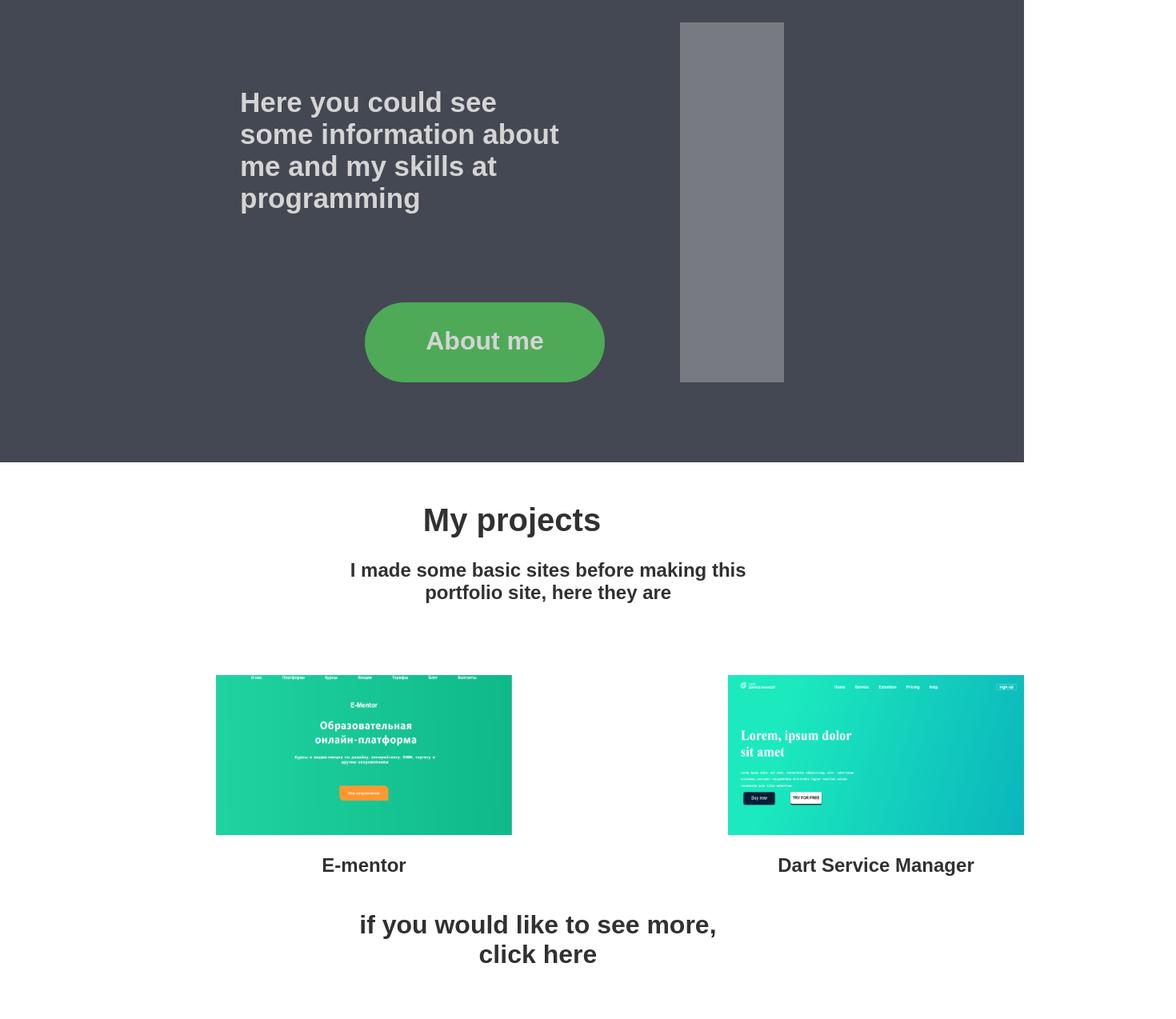
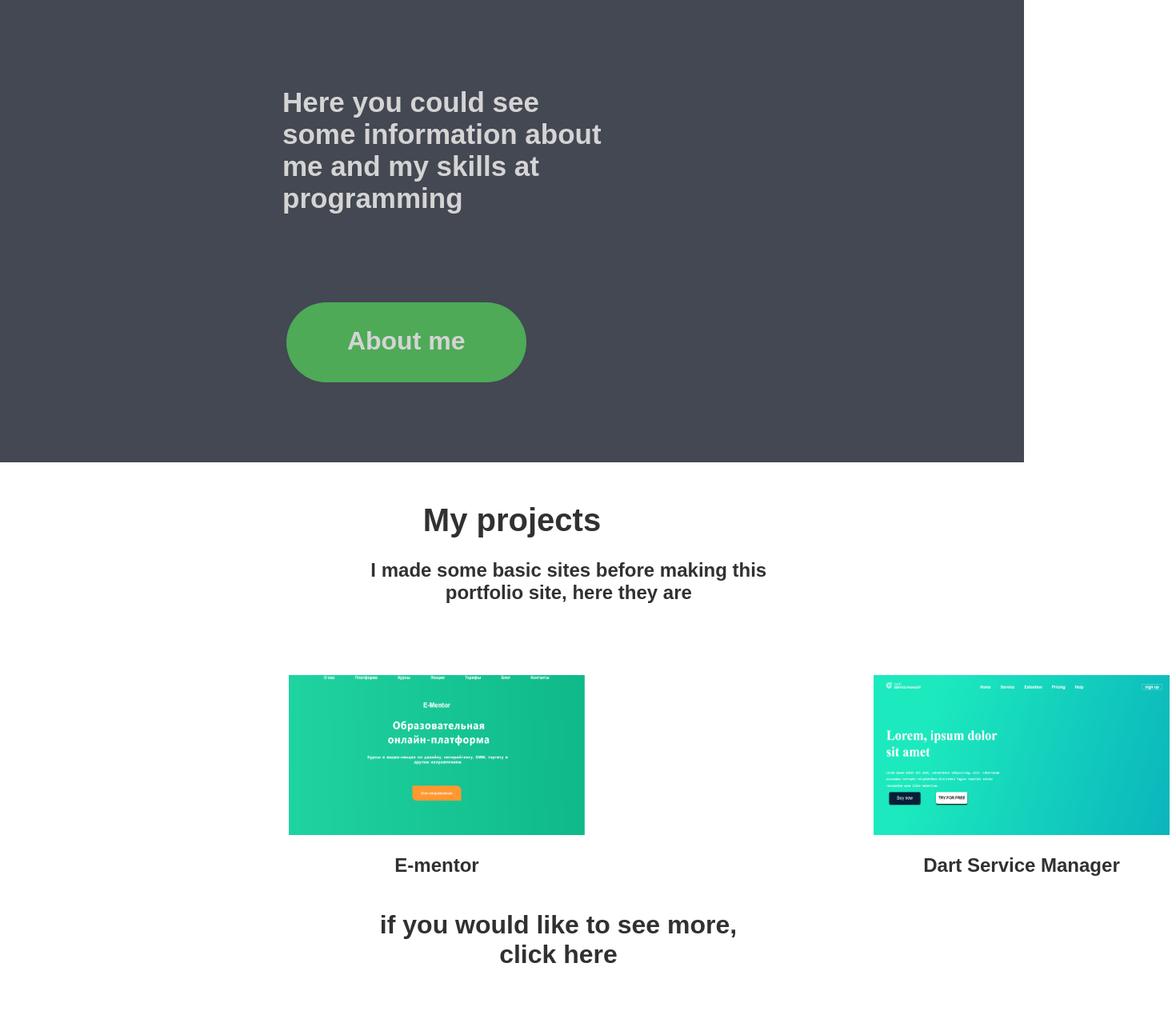
Before and after one commit to viguivigu/me-personal-site, a plain HTML site: page index.html in a window 1280 px wide. Shown: the part 1566-2840 px from the top of the page at 80% size, 1470 px wide, since content can reach past the window. Drawn offline with Linux system fonts and the light colour scheme.

Commit message:
first commit

```diff
--- a/style.css
+++ b/style.css
@@ -60,7 +60,7 @@ a{
 }
 .blackboxtf2{
 	margin-top: 50px;
-	margin-left: 24%;
+	margin-left: 29%;
 	background-color: #434852;
 	width: 800px;
 	height: 310px;
@@ -81,8 +81,10 @@ a{
 }
 .goleft{
 	text-align: left;
+	margin-left: -217px;
 }
 .gbbgtxth2{
+	margin-left: 270px;
 	margin-top: 80px;
 	width: 400px;
 	font-size: 35px;
@@ -103,7 +105,7 @@ a{
 .imgdiv{
 	width:400px;
 	height: 450px;
-	margin-left: 150px;
+	margin-left: 400px;
 	background-color: #777a81;
 }
 .lasth1{
@@ -112,14 +114,14 @@ a{
 }
 .prelasth2{
 	width: 500px;
-	margin-left: 34%;
+	margin-left: 36%;
 }
 .myprojects{
 	display: flex;
 }
 .projects{
 	margin-top: 69px;
-	margin-left: 270px;
+	margin-left: 361px;
 }
 .projectspng{
 	width: 370px;
@@ -129,17 +131,17 @@ a{
 	width: 370px;
 }
 .maybelasth1{
-	margin-left: 33%;
+	margin-left: 35%;
 	width: 500px;
 }
 .butndiv{
-	margin-left: 39%;
+	margin-left: 41%;
 }
 .ihatea{
 	color: #d4d4d4;
 	padding-top: 50px;
 	font-size: 30px;
-	margin-left: 265px;
+	margin-left: 350px;
 	width: 140px;
 }
 @media screen and (max-width: 480px) {
```
